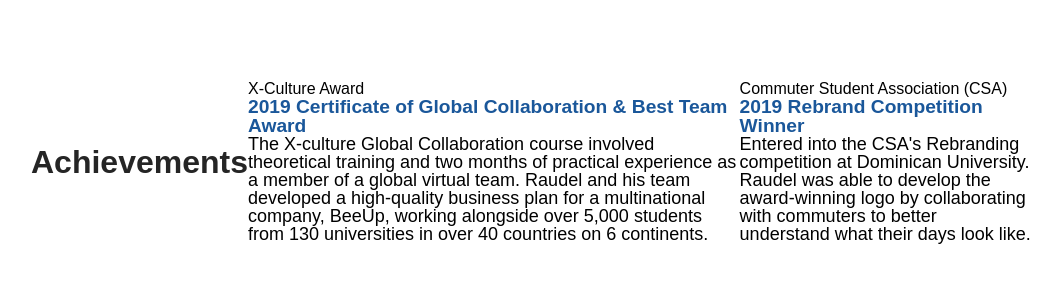
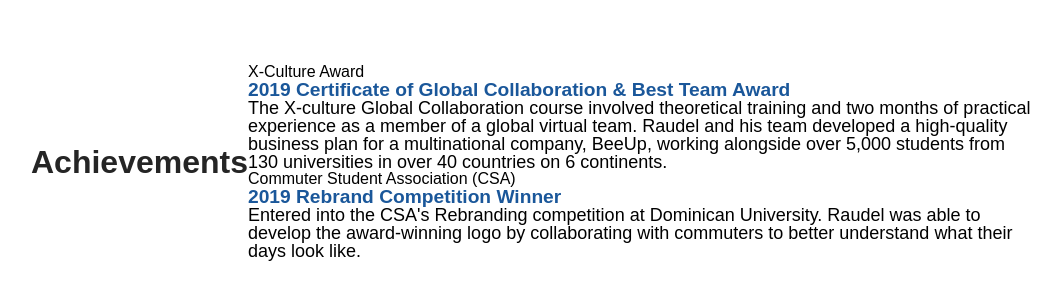
Before and after one commit to raudelf/my-portfolio, a React (Create React App) app: page /foodie-fun in a window 1280 px wide. Shown: the part 3498-3798 px from the top of the page, without its empty margins (109-1170 px from the left). Built offline with nearby package versions, Linux system fonts and the light colour scheme.

Commit message:
wrapped my achiement sections into a div so I can properly lay them out how I want

```diff
--- a/src/components/Achievements.js
+++ b/src/components/Achievements.js
@@ -6,6 +6,7 @@
             <div className='sectionHeadline'>
                 <h1>Achievements</h1>
             </div>
+            <div className='achieveBoxes'>
                 <section className='xCulture'>
                     <div className='title eduTitle'>
                         <h2>X-Culture Award</h2>
@@ -29,6 +30,7 @@
                     </div>
                 </section>
             </div>
+        </div>
     )
 }
 
```
Lines whose indentation alone changed are shown as unchanged.
